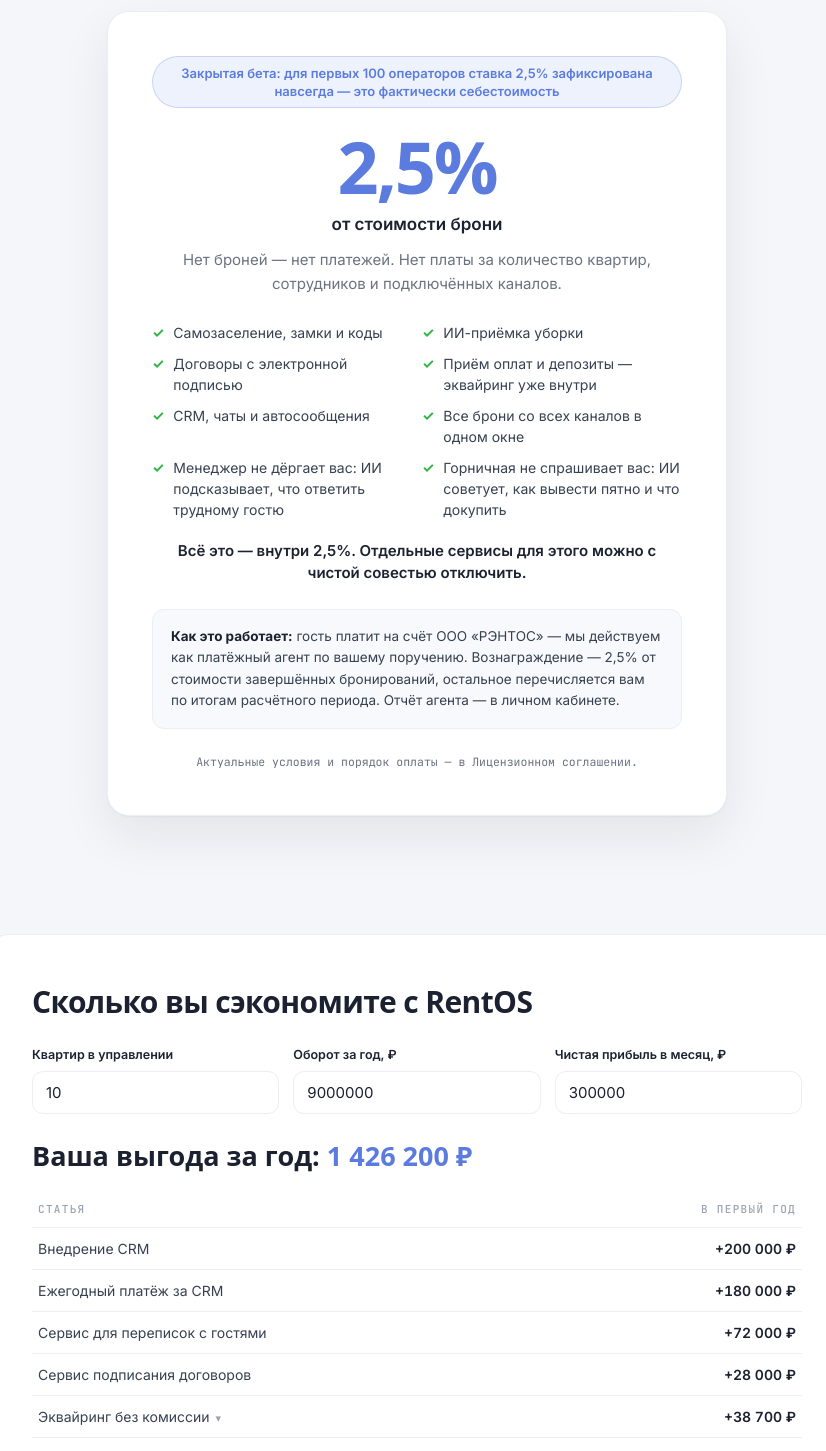
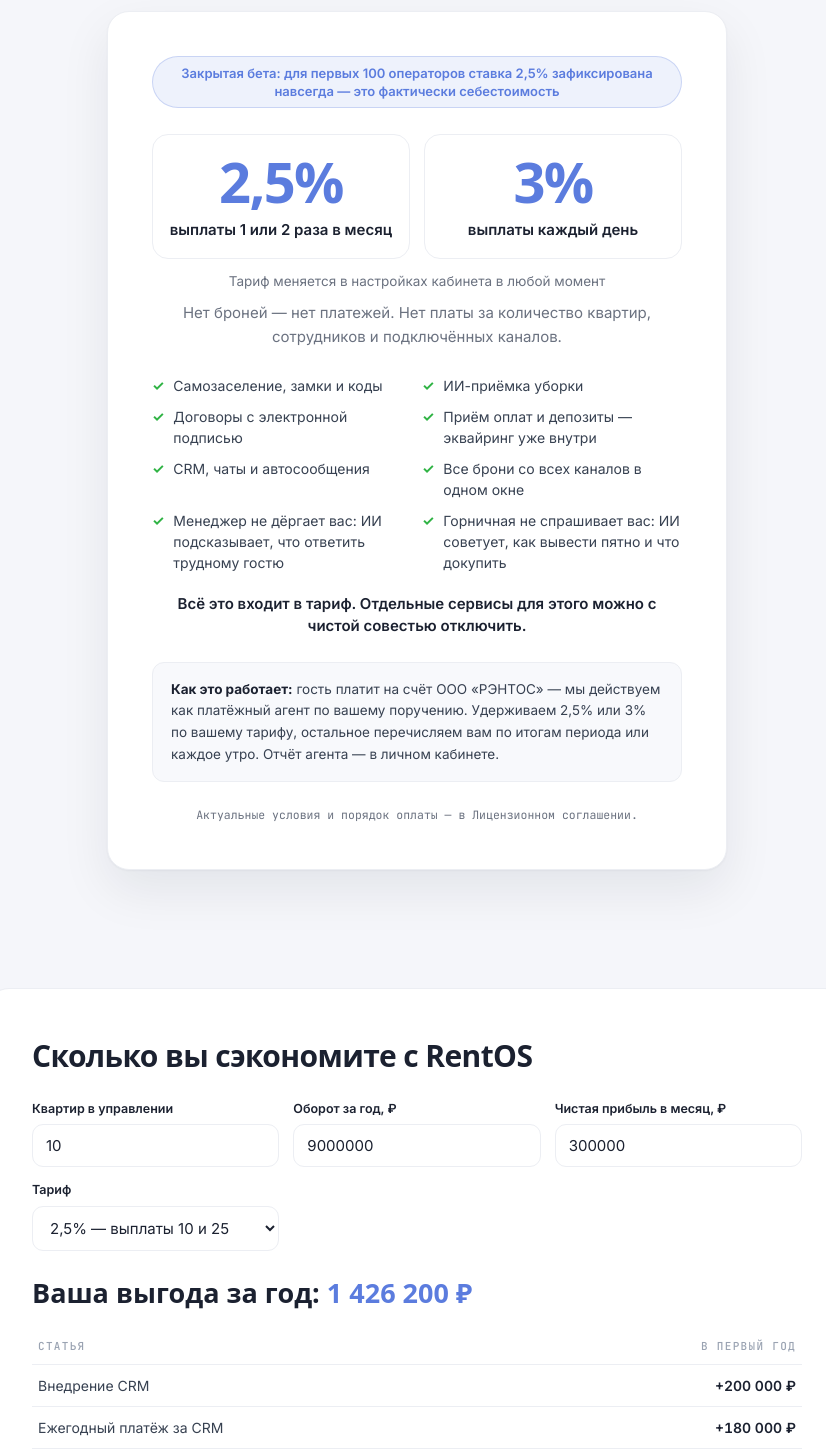
Before and after one commit to viktoriia95severina-del/rentos-landing, a plain HTML site: page index.html in a window 1280 px wide. Shown: the part 8140-9591 px from the top of the page, without its empty margins (223-1049 px from the left). Drawn offline with Linux system fonts and the light colour scheme; a web font is replaced by a local one.

Commit message:
Два тарифа в блоке цены и калькуляторе: 2,5% и 3% с выплатами каждый день

```diff
--- a/index.html
+++ b/index.html
@@ -387,6 +387,14 @@
   .price-allin{margin-top:20px;font-size:15px;color:var(--ink);font-weight:600;line-height:1.5}
   .price-num{font-family:var(--disp);font-weight:800;font-size:clamp(46px,8vw,72px);color:var(--primary);letter-spacing:-.03em;line-height:1}
   .price-of{font-size:17px;color:var(--ink);font-weight:600;margin-top:10px}
+  /* land_tariff_v1 */
+  .price-two{display:grid;grid-template-columns:1fr 1fr;gap:14px;margin-top:4px}
+  .price-two .pt{border:1px solid var(--line);border-radius:16px;padding:18px 12px 16px;background:#fff}
+  .price-two .pt .price-num{font-size:clamp(38px,6vw,56px)}
+  .price-two .pt .price-of{font-size:15px}
+  .price-switch{font-size:13.5px;color:var(--sub);margin-top:12px}
+  @media(max-width:520px){.price-two{grid-template-columns:1fr}}
+  .rcalc .cin select{width:100%;box-sizing:border-box;border:1px solid var(--line);border-radius:11px;padding:11px 13px;font-size:15px;font-family:var(--body);color:var(--ink);background:#fff;outline:none}
   .price-sub{font-size:15px;color:var(--sub);margin-top:10px;line-height:1.6}
   .price-incl{display:grid;grid-template-columns:repeat(2,1fr);gap:10px;margin:26px 0 0;text-align:left}
   .price-incl div{display:flex;gap:9px;align-items:flex-start;font-size:14px;color:#374151}
@@ -826,8 +834,11 @@
     </div>
     <div class="price-card">
       <div class="price-beta">Закрытая бета: для первых 100 операторов ставка 2,5% зафиксирована навсегда — это фактически себестоимость</div>
-      <div class="price-num">2,5%</div>
-      <div class="price-of">от стоимости брони</div>
+      <div class="price-two">
+        <div class="pt"><div class="price-num">2,5%</div><div class="price-of">выплаты 1 или 2 раза в месяц</div></div>
+        <div class="pt"><div class="price-num">3%</div><div class="price-of">выплаты каждый день</div></div>
+      </div>
+      <div class="price-switch">Тариф меняется в настройках кабинета в любой момент</div>
       <div class="price-sub">Нет броней — нет платежей. Нет платы за количество квартир, сотрудников и подключённых каналов.</div>
       <div class="price-incl">
         <div><span class="tk">✓</span> Самозаселение, замки и коды</div>
@@ -839,9 +850,9 @@
         <div><span class="tk">✓</span> Менеджер не дёргает вас: ИИ подсказывает, что ответить трудному гостю</div>
         <div><span class="tk">✓</span> Горничная не спрашивает вас: ИИ советует, как вывести пятно и что докупить</div>
       </div>
-      <div class="price-allin">Всё это — внутри 2,5%. Отдельные сервисы для этого можно с чистой совестью отключить.</div>
+      <div class="price-allin">Всё это входит в тариф. Отдельные сервисы для этого можно с чистой совестью отключить.</div>
       <div class="price-how">
-        <b>Как это работает:</b> гость платит на счёт ООО «РЭНТОС» — мы действуем как платёжный агент по вашему поручению. Вознаграждение — 2,5% от стоимости завершённых бронирований, остальное перечисляется вам по итогам расчётного периода. Отчёт агента — в личном кабинете.
+        <b>Как это работает:</b> гость платит на счёт ООО «РЭНТОС» — мы действуем как платёжный агент по вашему поручению. Удерживаем 2,5% или 3% по вашему тарифу, остальное перечисляем вам по итогам периода или каждое утро. Отчёт агента — в личном кабинете.
       </div>
       <div class="price-foot">Актуальные условия и порядок оплаты — в <a href="/license.html">Лицензионном соглашении</a>.</div>
     </div>
@@ -882,6 +893,7 @@
   <div class="cin"><label>Квартир в управлении</label><input type="number" id="rc-apts" value="10" min="1" inputmode="numeric"></div>
   <div class="cin"><label>Оборот за год, ₽</label><input type="number" id="rc-turn" value="9000000" min="0" step="100000" inputmode="numeric"></div>
   <div class="cin"><label>Чистая прибыль в месяц, ₽</label><input type="number" id="rc-prof" value="300000" min="0" step="10000" inputmode="numeric"></div>
+  <div class="cin"><label>Тариф</label><select id="rc-tariff"><option value="0.025">2,5% — выплаты 10 и 25</option><option value="0.03">3% — каждый день</option></select></div>
 </div>
 <div class="calc-min" id="rc-min">Калькулятор рассчитан на компании от 10 квартир.</div>
 <div class="calc-total" id="rc-total"></div>
@@ -891,7 +903,7 @@
 </div></div>
 <script>
 (function(){
-  var apts=document.getElementById('rc-apts'),turn=document.getElementById('rc-turn'),prof=document.getElementById('rc-prof');
+  var apts=document.getElementById('rc-apts'),turn=document.getElementById('rc-turn'),prof=document.getElementById('rc-prof'),trf=document.getElementById('rc-tariff');
   var tbl=document.getElementById('rc-table'),tot=document.getElementById('rc-total'),mn=document.getElementById('rc-min');
   var turnTouched=false;
   function fmt(n){return Math.round(n).toLocaleString('ru-RU')+' ₽'}
@@ -922,8 +934,8 @@
       html+='<tr'+(ex?' class="cexp" data-i="'+i+'"':'')+'><td>'+rows[i][0]+(ex?'<span class="carr">▾</span>':'')+'</td><td class="csum">+'+fmt(rows[i][1])+'</td></tr>';
       if(ex) html+='<tr class="cdet" id="cdet'+i+'"><td colspan="2">'+ex+'</td></tr>';
     }
-    var cost=t*0.025;sum-=cost;
-    html+='<tr class="ccost"><td>Стоимость RentOS — 2,5% с оборота</td><td class="csum">−'+fmt(cost)+'</td></tr>';
+    var rate=parseFloat(trf.value)||0.025, cost=t*rate;sum-=cost;
+    html+='<tr class="ccost"><td>Стоимость RentOS — '+(rate===0.03?'3%':'2,5%')+' с оборота</td><td class="csum">−'+fmt(cost)+'</td></tr>';
     html+='<tr class="ctotal"><td>Итого за год</td><td class="csum">'+fmt(sum)+'</td></tr>';
     tbl.innerHTML=html;
     tot.innerHTML='Ваша выгода за год: <b>'+fmt(sum)+'</b>';
@@ -938,6 +950,7 @@
   apts.addEventListener('input',function(){if(!turnTouched){turn.value=(parseInt(apts.value)||0)*900000}redraw()});
   turn.addEventListener('input',function(){turnTouched=true;redraw()});
   prof.addEventListener('input',redraw);
+  trf.addEventListener('change',redraw);
   redraw();
 })();
 </script>
```
